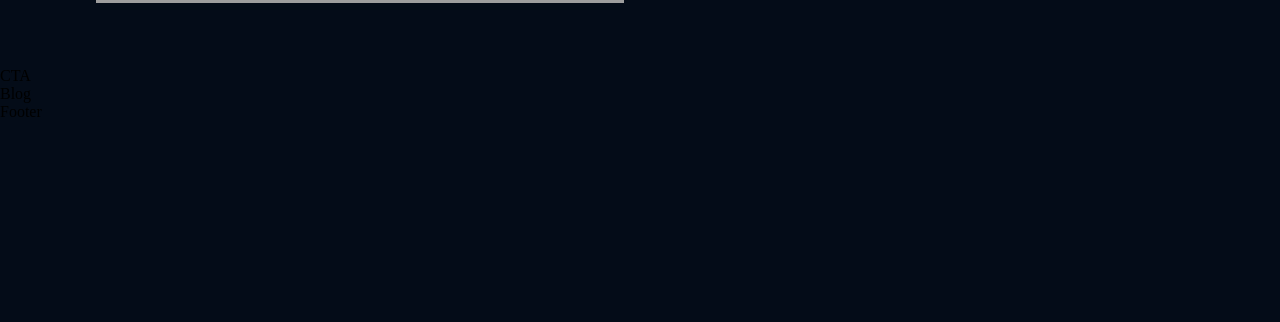
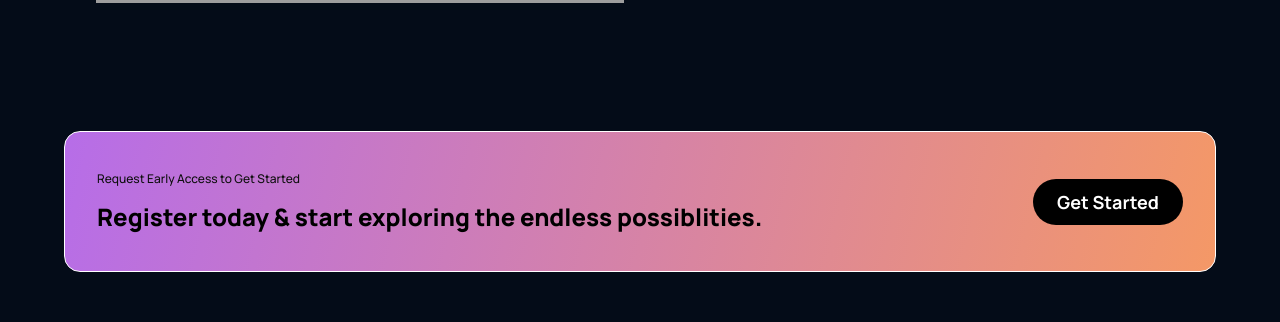
Before and after one commit to warawicht/gpt3-website, a React (Create React App) app: page / in a window 1280 px wide. Shown: the part 2640-2962 px from the top of the page. Before the commit the page ends 2761 px from the top, so only its background shows below. Built offline with nearby package versions, Linux system fonts and the light colour scheme; grey boxes are pictures that could not be loaded.

Commit message:
click to action

```diff
--- a/src/components/cta/CTA.jsx
+++ b/src/components/cta/CTA.jsx
@@ -3,7 +3,15 @@
 
 const CTA = () => {
   return (
-    <div>CTA</div>
+    <div className='gpt3__cta'>
+      <div className='gpt3__cta-content'>
+        <p>Request Early Access to Get Started</p>
+        <h3>Register today & start exploring the endless possiblities.</h3>
+      </div>
+      <div className='gpt3__cta-btn'>
+        <button type="button">Get Started</button>
+      </div>
+    </div>
   )
 }
 
--- a/src/components/cta/cta.css
+++ b/src/components/cta/cta.css
@@ -0,0 +1,82 @@
+.gpt3__cta {
+  border: 1px solid white;
+  color: white;
+
+  display: flex;
+  justify-content: space-between;
+  align-items: center;
+  flex-direction: row;
+
+  padding: 2rem;
+  margin: 4rem;
+  border-radius: 1rem;
+  background: var(--gradient-bar);
+}
+
+.gpt3__cta-content p {
+  font-family: var(--font-family);
+  font-weight: 500;
+  font-size: 12px;
+  line-height: 30px;
+
+  color: #0e0e0e;
+}
+
+.gpt3__cta-content h3 {
+  font-family: var(--font-family);
+  font-weight: 800;
+  font-size: 24px;
+  line-height: 45px;
+
+  color: #000000;
+}
+
+.gpt3__cta-btn {
+  display: flex;
+  justify-content: center;
+  align-items: center;
+  margin-left: 2rem;
+}
+
+.gpt3__cta-btn button {
+  background: #000000;
+  border-radius: 40px;
+  font-family: var(--font-family);
+  font-weight: 700;
+  font-size: 18px;
+  line-height: 30px;
+  border: none;
+  outline: none;
+  cursor: pointer;
+  min-width: 150px;
+
+  color: #ffffff;
+
+  padding: 0.5rem 1rem;
+}
+
+@media screen and (max-width: 650px) {
+  .gpt3__cta {
+    flex-direction: column;
+  }
+
+  .gpt3__cta-btn {
+    margin: 2rem 0 0;
+  }
+}
+
+@media screen and (max-width: 550px) {
+  .gpt3__cta {
+    margin: 4rem 2rem;
+  }
+
+  .gpt3__cta h3 {
+    font-size: 18px;
+    line-height: 32px;
+  }
+
+  .gpt3__cta-btn button {
+    font-size: 14px;
+    line-height: 28px;
+  }
+}
```
